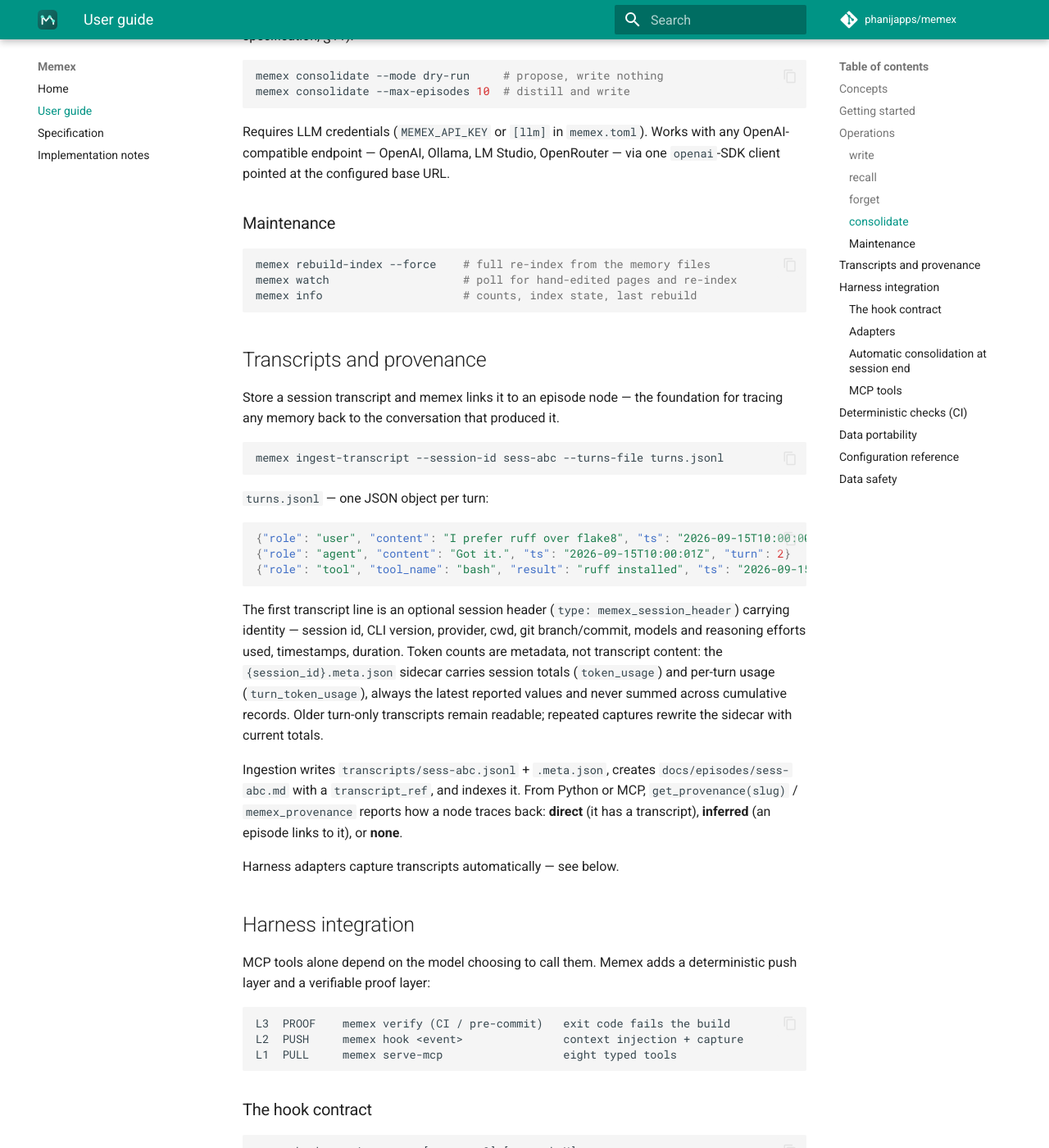
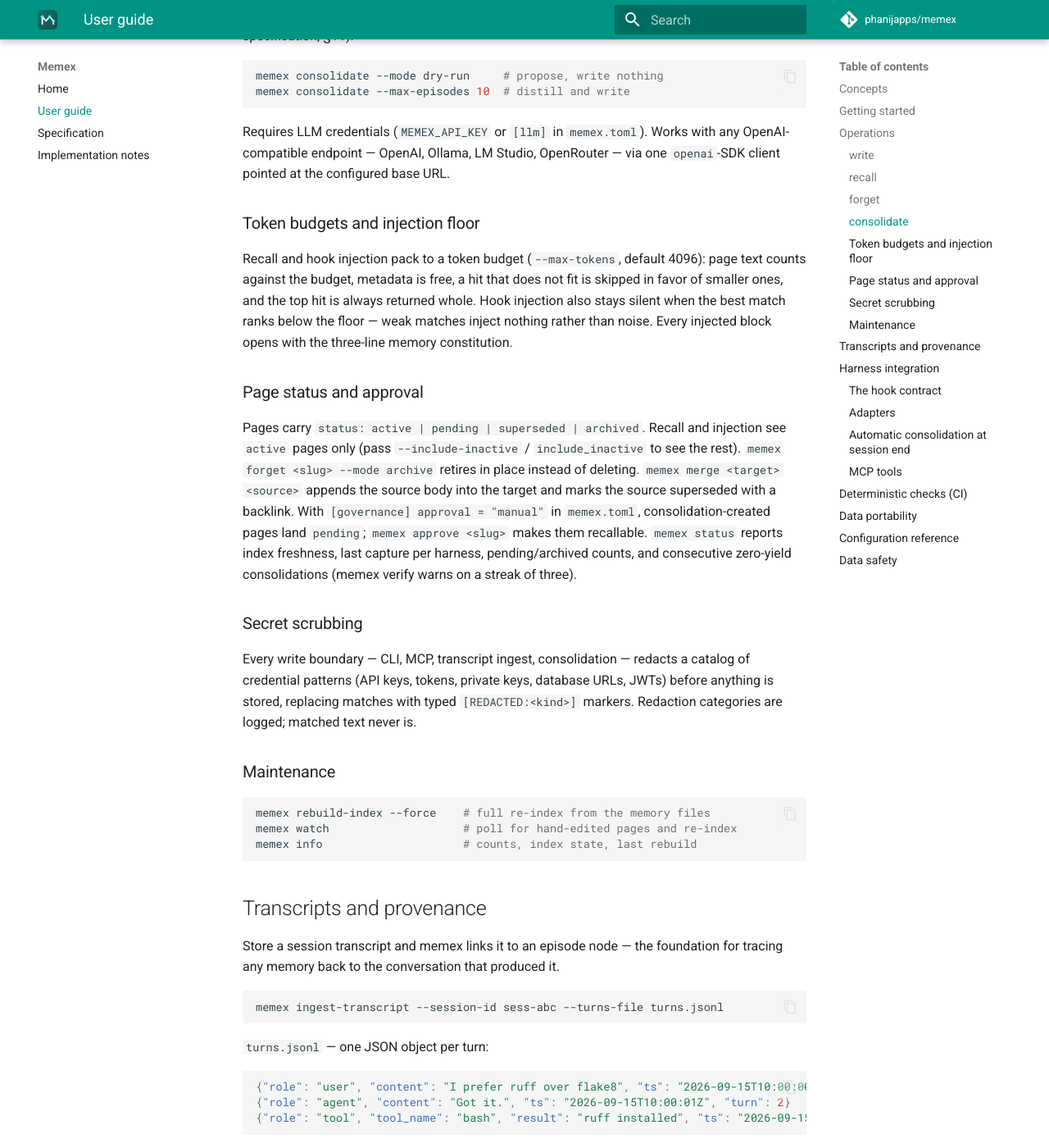
Before and after one commit to agent-memory-atlas-archive/phanijapps--memex, an MkDocs documentation site: the page built from docs/gitpages/guide.md, in a window 1280 px wide and 1400 px high, scrolled down 3208 px. Shown: the whole window at 82% size. Built offline with MkDocs 1.6.1 and Material for MkDocs 9.7.7, drawn with Linux system fonts in a browser that asks for light colours; comment, search, counter and statistics services are not loaded.

Commit message:
feat(guardrails): T11 docs sweep (guide, README, notes)

```diff
--- a/docs/gitpages/guide.md
+++ b/docs/gitpages/guide.md
@@ -144,6 +144,36 @@ memex consolidate --max-episodes 10  # distill and write
 Requires LLM credentials (`MEMEX_API_KEY` or `[llm]` in `memex.toml`). Works
 with any OpenAI-compatible endpoint — OpenAI, Ollama, LM Studio, OpenRouter
 — via one `openai`-SDK client pointed at the configured base URL.
+
+### Token budgets and injection floor
+
+Recall and hook injection pack to a token budget (`--max-tokens`, default
+4096): page text counts against the budget, metadata is free, a hit that
+does not fit is skipped in favor of smaller ones, and the top hit is always
+returned whole. Hook injection also stays silent when the best match ranks
+below the floor — weak matches inject nothing rather than noise. Every
+injected block opens with the three-line memory constitution.
+
+### Page status and approval
+
+Pages carry `status: active | pending | superseded | archived`. Recall and
+injection see `active` pages only (pass `--include-inactive` /
+`include_inactive` to see the rest). `memex forget <slug> --mode archive`
+retires in place instead of deleting. `memex merge <target> <source>`
+appends the source body into the target and marks the source superseded
+with a backlink. With `[governance] approval = "manual"` in `memex.toml`,
+consolidation-created pages land `pending`; `memex approve <slug>` makes
+them recallable. `memex status` reports index freshness, last capture per
+harness, pending/archived counts, and consecutive zero-yield
+consolidations (memex verify warns on a streak of three).
+
+### Secret scrubbing
+
+Every write boundary — CLI, MCP, transcript ingest, consolidation —
+redacts a catalog of credential patterns (API keys, tokens, private keys,
+database URLs, JWTs) before anything is stored, replacing matches with
+typed `[REDACTED:<kind>]` markers. Redaction categories are logged; matched
+text never is.
 
 ### Maintenance
 
```
Also changed, not shown: README.md (+1 -1 lines), docs/gitpages/implementation-notes.md (+14 -0 lines).
